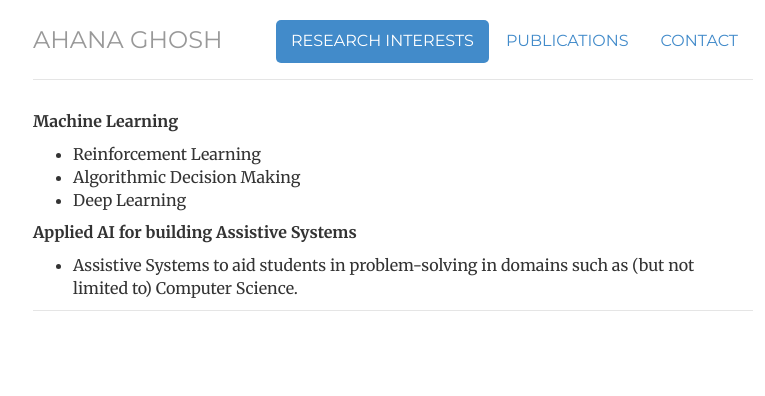
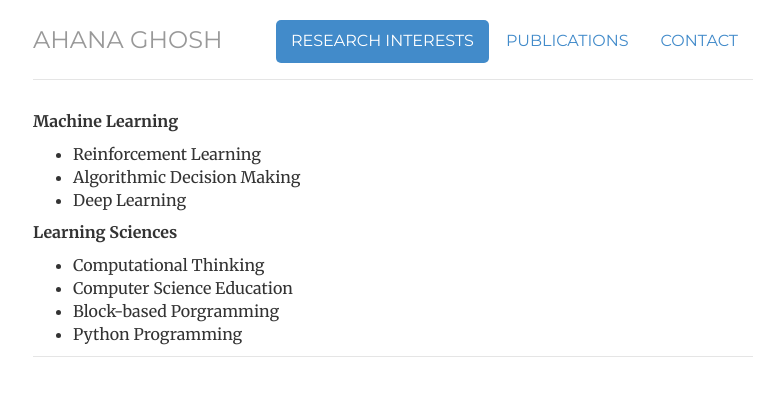
Before and after one commit to ahana204/ahana204.github.io, a Jekyll site: the page built from research_interests/index.html, in a window 1280 px wide. Shown: the top 396 px of the page, without its empty margins (247-1012 px from the left). Built offline with Jekyll 4.4.1, drawn with Linux system fonts in a browser that asks for light colours.

Commit message:
Update index.html

```diff
--- a/research_interests/index.html
+++ b/research_interests/index.html
@@ -15,7 +15,10 @@ description: Lists all the topics of interest.
 <li>Deep Learning</li>
 </ul>
 
-<p><strong>Applied AI for building Assistive Systems</strong></p>
+<p><strong>Learning Sciences</strong></p>
 <ul>
-<li>Assistive Systems to aid students in problem-solving in domains such as (but not limited to) Computer Science.</li>
+<li>Computational Thinking</li>
+<li>Computer Science Education</li>
+<li>Block-based Porgramming</li>
+<li>Python Programming</li>
 </ul>
```
